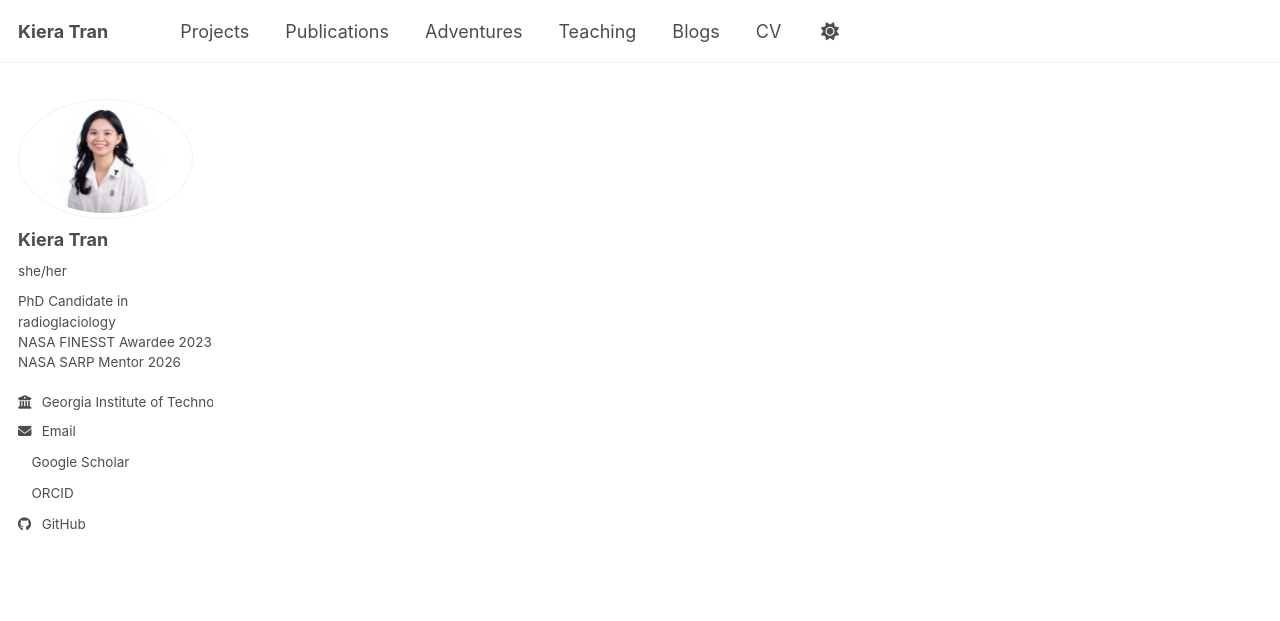
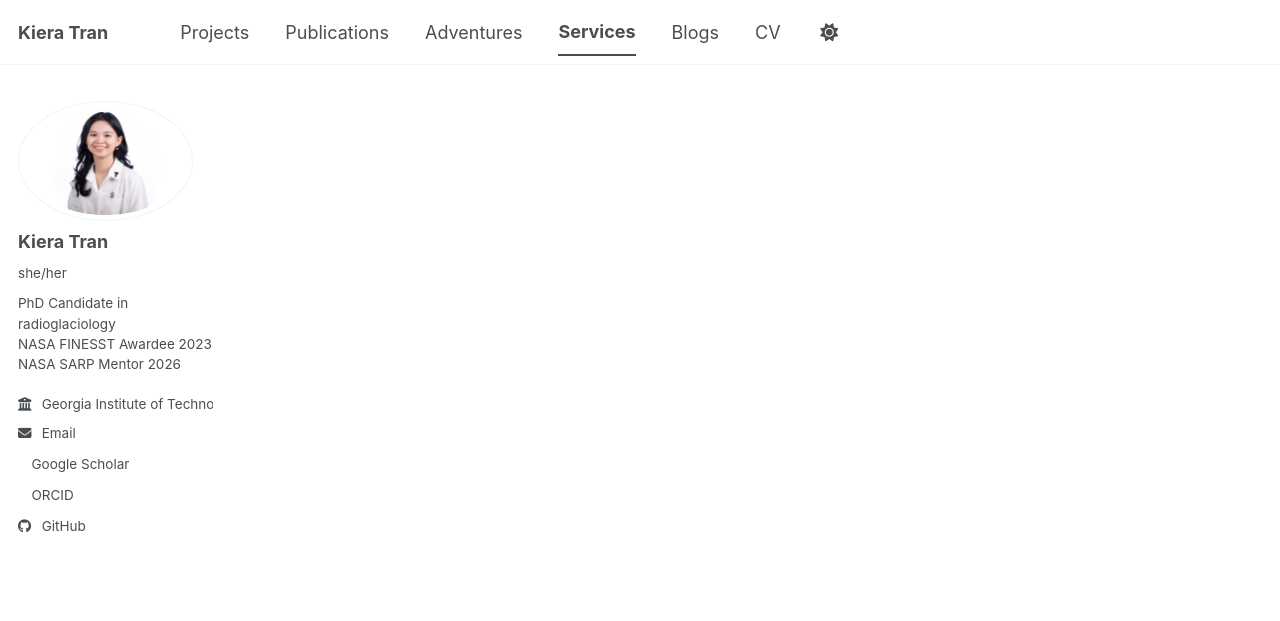
Before and after one commit to kieratran/kieratran.github.io, a Jekyll site: the page built from _pages/services.html, in a window 1280 px wide. Shown: the top 621 px of the page. Built offline with Jekyll 4.4.1, drawn with Linux system fonts in a browser that asks for light colours; a style sheet for code colours, icons or effects is not loaded.

Commit message:
Update navigation.yml

```diff
--- a/_data/navigation.yml
+++ b/_data/navigation.yml
@@ -17,8 +17,8 @@ main:
   - title: "Adventures"
     url: /adventures/
 
-  - title: "Teaching"
-    url: /teaching/
+  - title: "Services"
+    url: /services/
 
   - title: "Blogs"
     url: /year-archive/
```
